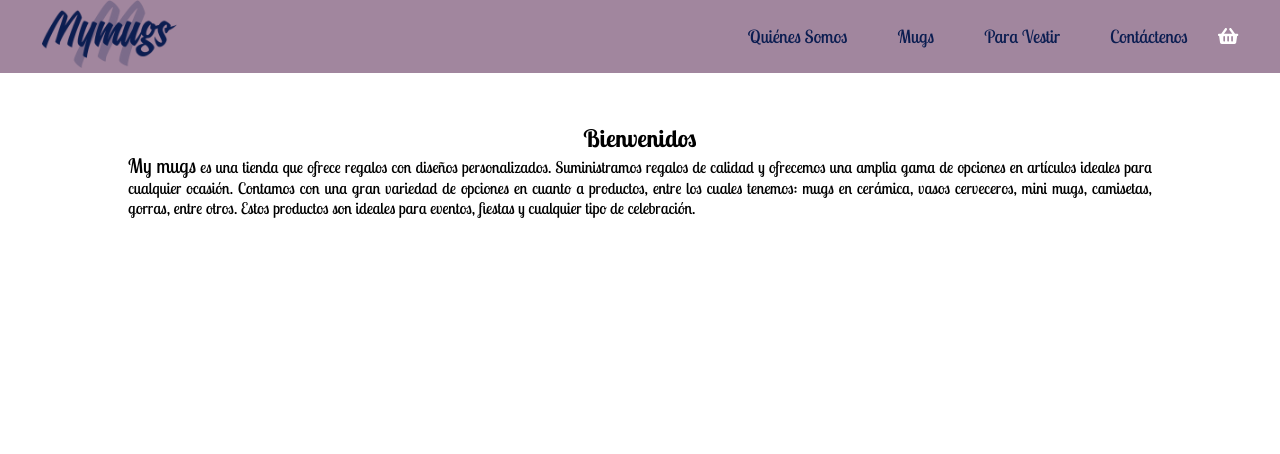
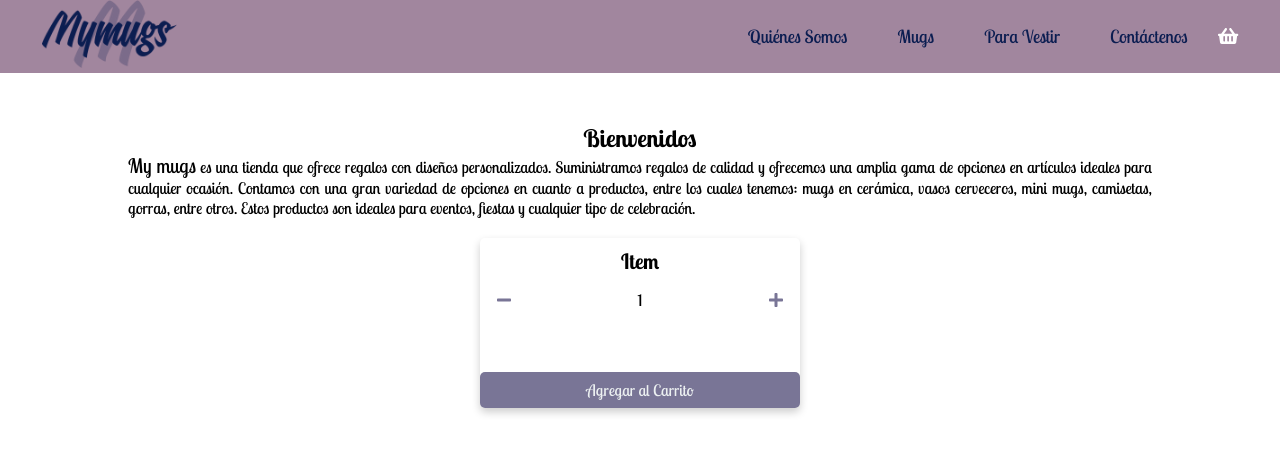
Before and after one commit to DianaDimas/Ecommerce, a React (Create React App) app: page / in a window 1280 px wide. Shown: the top 454 px of the page. Built offline with nearby package versions, Linux system fonts and the light colour scheme.

Commit message:
Agregando ItemCount

```diff
--- /dev/null
+++ b/src/components/ItemCount/ItemCount.jsx
@@ -0,0 +1,27 @@
+import React from "react"
+import './itemcount.scss'
+import { FontAwesomeIcon } from '@fortawesome/react-fontawesome'
+import { faPlus } from '@fortawesome/free-solid-svg-icons'
+import { faMinus } from '@fortawesome/free-solid-svg-icons'
+
+const ItemCount = ({stock, initial, onAdd}) =>{
+    const [contador, setContador] = React.useState(initial);
+
+
+    onAdd = () => { setContador(contador + 1) }
+    const onRest = () => { setContador(contador - 1) }
+
+    return(
+        <div className="card">
+            <h3>Item</h3>
+            <div className="_grid">
+              <button className="_btn _column product-subtract" onClick={onRest} disabled={contador === initial ? "disabled" : ""} ><FontAwesomeIcon icon={faMinus} /></button>
+              <div className="_column product-qty">{contador}</div>
+              <button className="_btn _column product-plus" onClick={onAdd} disabled={contador === stock ? "disabled" : ""} ><FontAwesomeIcon icon={faPlus} /></button>
+            </div>
+            <button className="_btn product-add" disabled>Agregar al Carrito</button>
+
+        </div>
+    )
+}
+export default ItemCount
--- /dev/null
+++ b/src/components/ItemCount/itemcount.scss
@@ -0,0 +1,59 @@
+.card {
+    box-shadow: 0 4px 8px 0 rgba(0,0,0,0.2);
+    transition: 0.3s;
+    width: 25%;
+    border-radius: 5px;
+    display: block;
+    margin-top: 20px;
+    margin-left: auto;
+    margin-right: auto;
+    color: black;
+    font-family: 'Lobster Two', cursive;
+    h3{
+      padding: 10px 0px ;
+    }
+    ._grid {
+        width: 100%;
+        display: flex;
+        justify-content: space-between;
+      }
+    ._column {
+        display: inline-block;
+        vertical-align: top;
+        font-size: medium;
+        text-align: left;
+
+    }
+    ._btn {
+        display: inline-block;
+        background-color: #bdc3c7;
+        border: none;
+        padding: .5em .75em;
+        text-align: center;
+        font-weight: 300;
+        border-radius: 5px;
+      }
+
+      .product-subtract,
+      .product-plus{
+        width: 15%;
+        background-color: transparent;
+        color:  #797596;
+        text-align: center;
+      }
+      .product-qty {
+        width: 15%;
+        background-color: transparent;
+        text-align: center;
+        color: black;
+        padding: .35em .75em;
+      }
+      .product-add {
+        font-family: 'Lobster Two', cursive;
+        font-size: .875em;
+        margin-top: 3.35rem;
+        background-color: #797596;
+        color: #ecf0f1;
+        width: 100%;
+      }
+  }
--- a/src/components/ItemListContainer/ItemListContainer.jsx
+++ b/src/components/ItemListContainer/ItemListContainer.jsx
@@ -1,5 +1,7 @@
 import React from "react"
+import ItemCount from "../ItemCount/ItemCount"
 import './itemlistcontainer.scss'
+//import ItemCount from '../ItemCount/ItemCount'
 
 const ItemListContainer = ({greeting}) => {
 
@@ -7,6 +9,7 @@ const ItemListContainer = ({greeting}) => {
         <section>
             <h2>{greeting}</h2>
             <p> <span>My mugs</span> es una tienda que ofrece regalos con diseños personalizados. Suministramos regalos de calidad y ofrecemos una amplia gama de opciones en artículos ideales para cualquier ocasión. Contamos con una gran variedad de opciones en cuanto a productos, entre los cuales tenemos: mugs en cerámica, vasos cerveceros, mini mugs, camisetas, gorras, entre otros. Estos productos son ideales para eventos, fiestas y cualquier tipo de celebración.</p>
+            <ItemCount stock={10} initial={1}/>
         </section>
     )
 }
```
Also changed, not shown: 1 other file (tests, documents, lock files or other folders).
